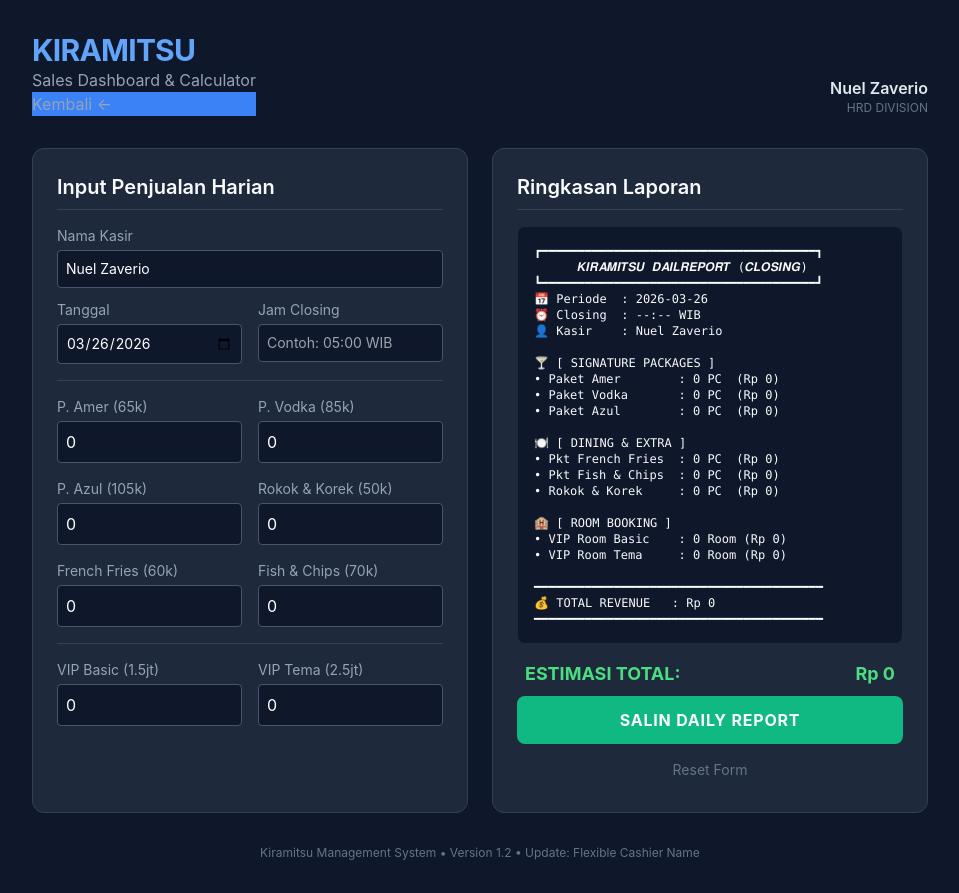
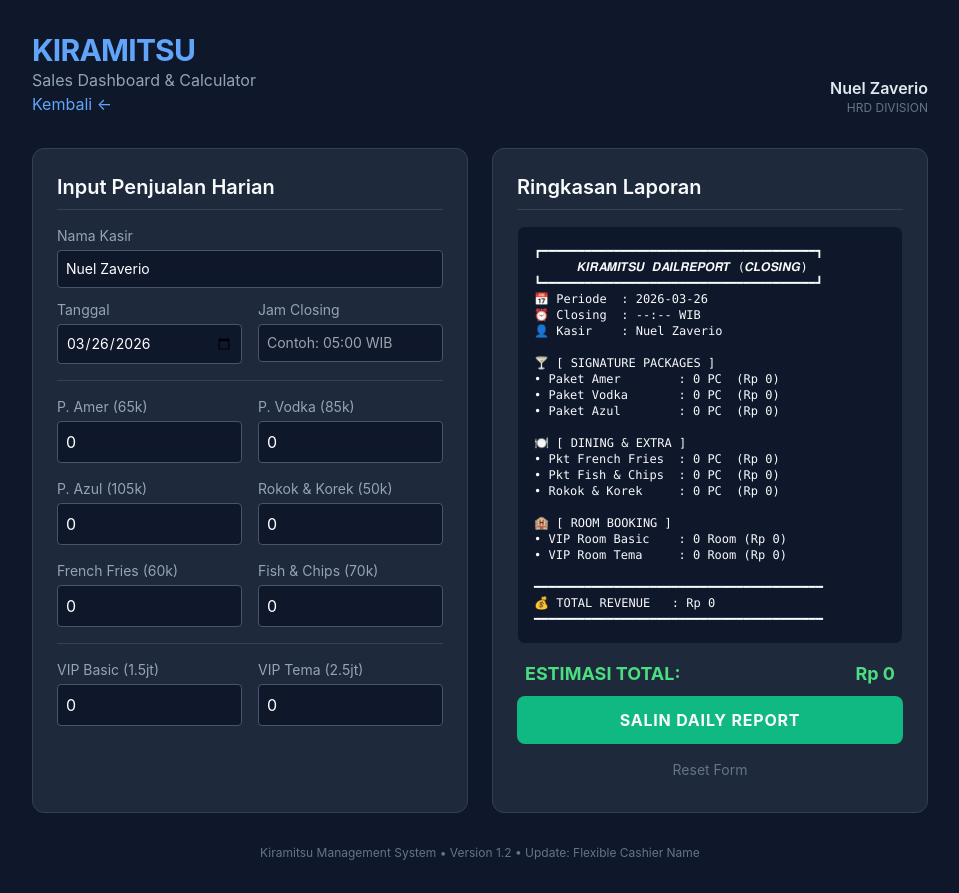
Before and after one commit to kiramitsumrp/kiramitsu, a plain HTML site: page dailreport.html in a window 1280 px wide. Shown: the whole page, without its empty margins (160-1119 px from the left). Drawn offline with nearby package versions, Linux system fonts and the light colour scheme.

Commit message:
Update dailreport.html

```diff
--- a/dailreport.html
+++ b/dailreport.html
@@ -21,7 +21,7 @@
             <div>
                 <h1 class="text-3xl font-bold text-blue-400 tracking-tight">KIRAMITSU</h1>
                 <p class="text-slate-400">Sales Dashboard & Calculator</p>
-                <p class="text-slate-400" style="background-color: #3b82f6"><a href="index.html">Kembali </a><span> ← </span></p>
+                <p class="text-blue-400"><a href="index.html">Kembali </a><span> ← </span></p>
 
             </div>
             <div class="text-right">
```
